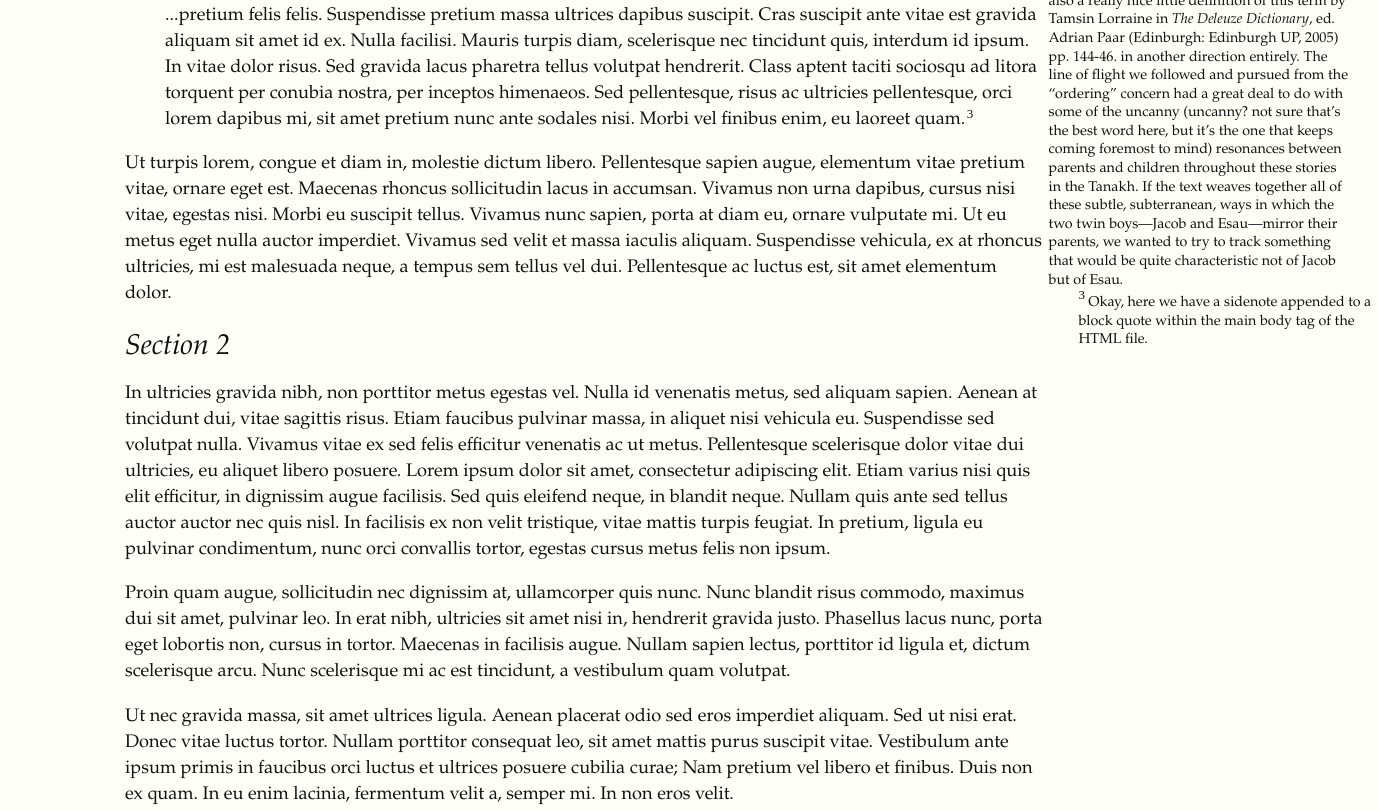
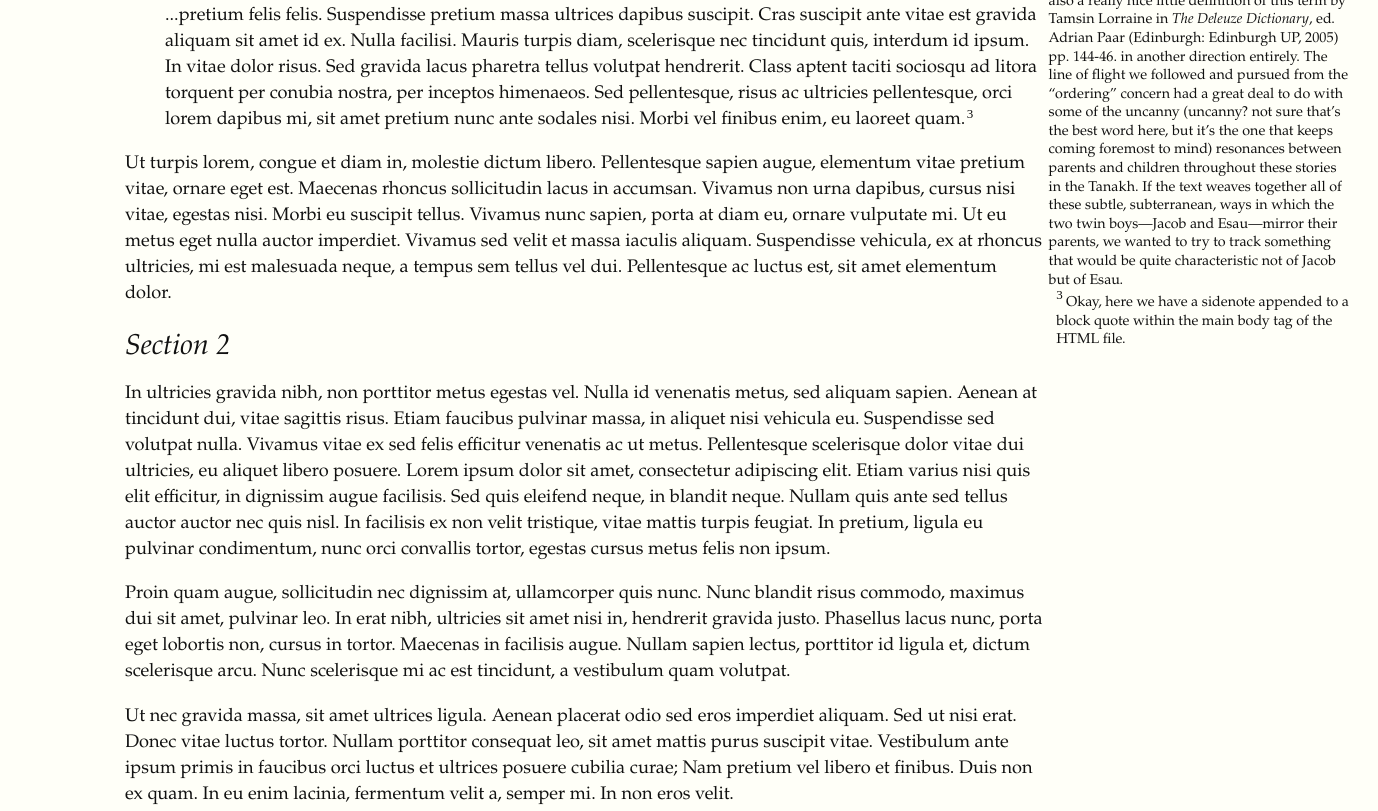
Before and after one commit to kspicer80/html_playground, a plain HTML site: page new_test.html in a window 1280 px wide. Shown: the part 1319-2130 px from the top of the page, 1378 px wide, since content can reach past the window. Drawn offline with Linux system fonts and the light colour scheme; a web font is replaced by a local one.

Commit message:
more css tweaking

```diff
--- a/tufte_css_tweaked_v1.css
+++ b/tufte_css_tweaked_v1.css
@@ -328,7 +328,7 @@
 
 blockquote p .sidenote,
 blockquote p .marginnote {
-    margin-right: -37.27%;
+    margin-right: -34.75%;
     text-align: left;
     max-width: 300px;
     width: 50%;
```
